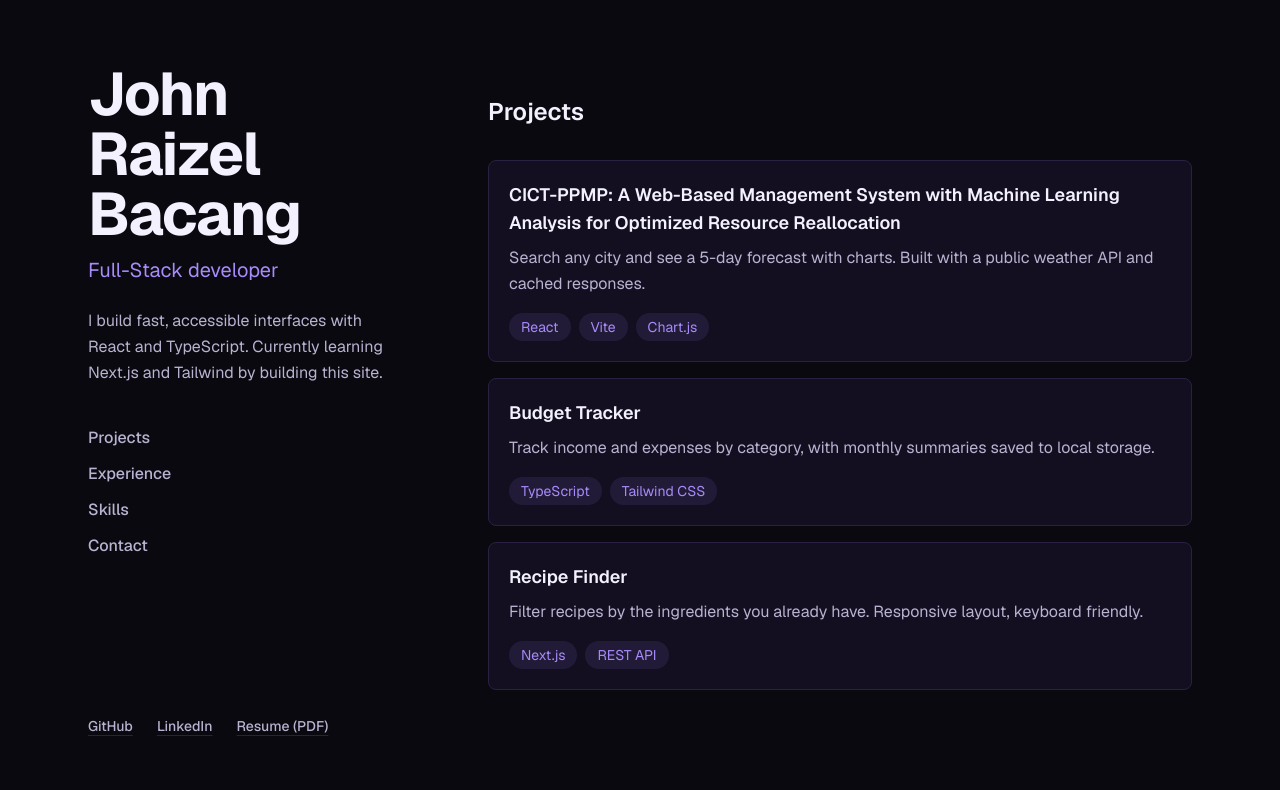
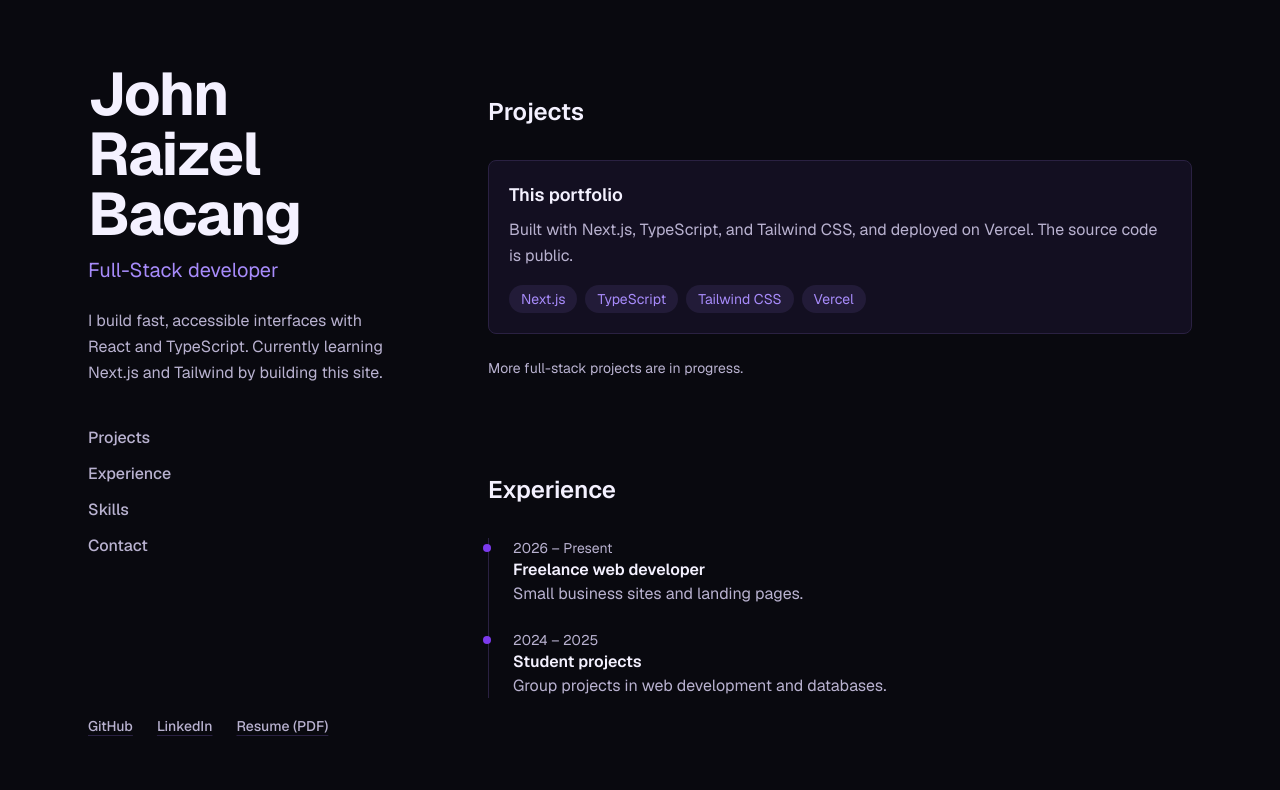
Before and after one commit to sin-raixel/my-portfolio, a Next.js app: page / in a window 1280 px wide. Shown: the top 790 px of the page. Built offline with nearby package versions, Linux system fonts and the light colour scheme.

Commit message:
Update profile and projects

```diff
--- a/app/data/portfolio.ts
+++ b/app/data/portfolio.ts
@@ -28,30 +28,15 @@ export const nav = [
 
 export const projects: Project[] = [
   {
-    title: "CICT-PPMP: A Web-Based Management System with Machine Learning Analysis for Optimized Resource Reallocation",
+    title: "This portfolio",
     description:
-      "Search any city and see a 5-day forecast with charts. Built with a public weather API and cached responses.",
-    tags: ["React", "Vite", "Chart.js"],
-    href: "https://github.com/sin-raixel/weather-dashboard",
-  },
-  {
-    title: "Budget Tracker",
-    description:
-      "Track income and expenses by category, with monthly summaries saved to local storage.",
-    tags: ["TypeScript", "Tailwind CSS"],
-    href: "https://github.com/sin-raixel/budget-tracker",
-  },
-  {
-    title: "Recipe Finder",
-    description:
-      "Filter recipes by the ingredients you already have. Responsive layout, keyboard friendly.",
-    tags: ["Next.js", "REST API"],
-    href: "https://github.com/sin-raixel/recipe-finder",
+      "Built with Next.js, TypeScript, and Tailwind CSS, and deployed on Vercel. The source code is public.",
+    tags: ["Next.js", "TypeScript", "Tailwind CSS", "Vercel"],
+    href: "https://github.com/sin-raixel/my-portfolio",
   },
 ];
-
 export const experience = [
-  { period: "2025 – Present", title: "Freelance web developer", note: "Small business sites and landing pages." },
+  { period: "2026 – Present", title: "Freelance web developer", note: "Small business sites and landing pages." },
   { period: "2024 – 2025", title: "Student projects", note: "Group projects in web development and databases." },
 ];
 
--- a/app/layout.tsx
+++ b/app/layout.tsx
@@ -13,8 +13,9 @@ const geistMono = Geist_Mono({
 });
 
 export const metadata: Metadata = {
-  title: "Create Next App",
-  description: "Generated by create next app",
+  title: "John Raizel Bacang | Full-stack developer",
+description:
+  "Portfolio of John Raizel Bacang, a full-stack developer building web apps with React, Next.js, and TypeScript.",
 };
 
 export default function RootLayout({ children }: LayoutProps<"/">) {
--- a/app/page.tsx
+++ b/app/page.tsx
@@ -17,6 +17,7 @@ export default function Home() {
               </li>
             ))}
           </ul>
+          <p className="mt-6 text-sm">More full-stack projects are in progress.</p>
         </Section>
 
         <Section id="experience" title="Experience">
```
